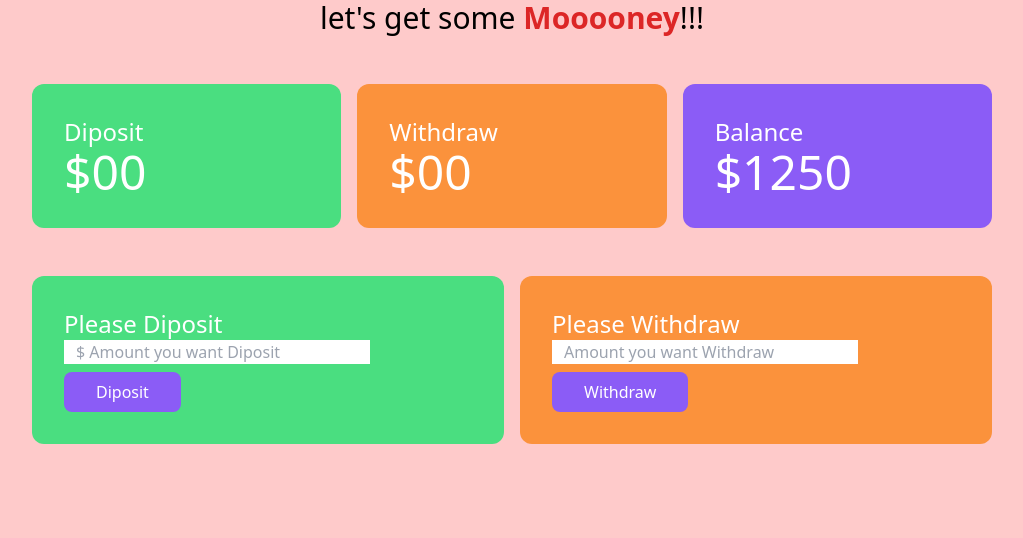
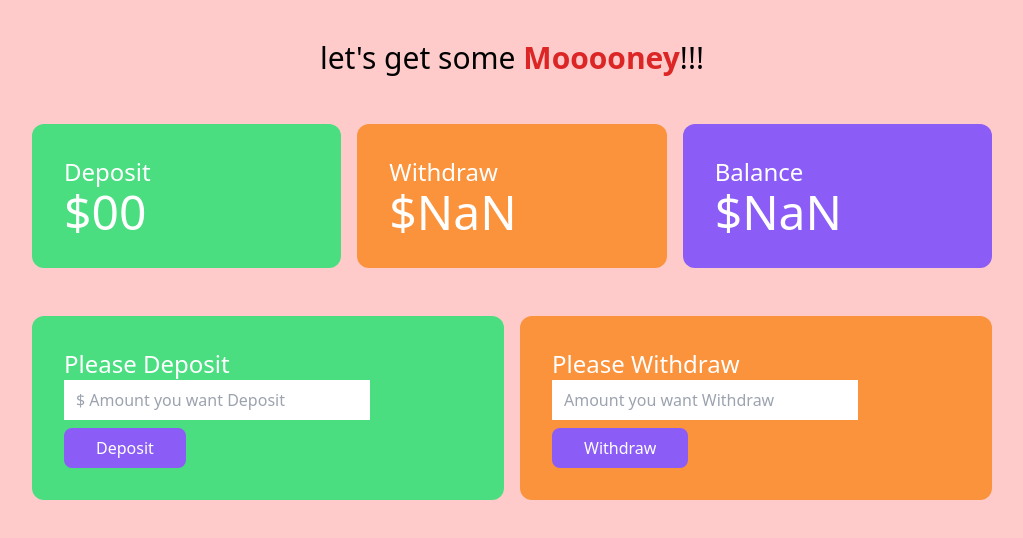
Before and after one commit to KhondokarAlMaruf/Baap-er-Bank, a plain HTML site: page bank.html in a window 1280 px wide. Both pictures are taken after a click on the button "Withdraw". Shown: the whole page, without its empty margins (128-1151 px from the left). Drawn offline with nearby package versions, Linux system fonts and the light colour scheme.

Commit message:
site is done

```diff
--- a/bank.html
+++ b/bank.html
@@ -9,29 +9,29 @@
     <script src="https://cdn.tailwindcss.com"></script>
 </head>
 
-<body>
+<body class="bg-red-200 m-0">
 
     <header>
-        <h1 class=" text-3xl text-center">let's get some <span class="text-red-600 font-bold">Mooooney</span>!!!
+        <h1 class=" text-3xl text-center pt-10">let's get some <span class="text-red-600 font-bold">Mooooney</span>!!!
         </h1>
     </header>
 
-    <body class="bg-red-200">
+    <main>
         <section class="mt-12">
             <div class="grid grid-cols-3 gap-4 w-9/12 mx-auto text-white">
                 <div class="bg-green-400 p-8 rounded-xl">
-                    <h4 class="text-2xl ">Diposit</h4>
-                    <h2 class="text-5xl">$00</h2>
+                    <h4 class="text-2xl ">Deposit</h4>
+                    <h2 class="text-5xl">$<span id="total-diposit">00</span></h2>
 
                 </div>
                 <div class="bg-orange-400 p-8 rounded-xl">
                     <h4 class="text-2xl ">Withdraw</h4>
-                    <h2 class="text-5xl">$00</h2>
+                    <h2 class="text-5xl">$<span id="withdraw-total">00</span></h2>
 
                 </div>
                 <div class="bg-violet-500 p-8 rounded-xl">
                     <h4 class="text-2xl ">Balance</h4>
-                    <h2 class="text-5xl">$1250</h2>
+                    <h2 class="text-5xl">$<span id="balance-total">1250</span></h2>
 
                 </div>
 
@@ -44,17 +44,17 @@
         <section class="mt-12">
             <div class="grid grid-cols-2 gap-4 w-9/12 mx-auto text-white">
                 <div class="bg-green-400 p-8 rounded-xl">
-                    <h4 class="text-2xl ">Please Diposit</h4>
-                    <input class="w-9/12 block mb-2 px-3 text-rose-900" type="email" name="" id="diposit-amount"
-                        placeholder="$ Amount you want Diposit">
+                    <h4 class="text-2xl ">Please Deposit</h4>
+                    <input class="w-9/12 block mb-2 px-3 py-2 text-rose-900" type="text" name="" id="diposit-amount"
+                        placeholder="$ Amount you want Deposit">
                     <button id="btn-diposit"
-                        class="bg-violet-500 hover:bg-violet-700 px-8 py-2 text-white font-medium rounded-lg">Diposit</button>
+                        class="bg-violet-500 hover:bg-violet-700 px-8 py-2 text-white font-medium rounded-lg">Deposit</button>
 
 
                 </div>
                 <div class="bg-orange-400 p-8 rounded-xl">
                     <h4 class="text-2xl ">Please Withdraw</h4>
-                    <input class="w-9/12 block mb-2 px-3 text-rose-900" type="email" name="" id="withdraw-amount"
+                    <input class="w-9/12 block mb-2 px-3 py-2 text-rose-900" type="text" name="" id="withdraw-field"
                         placeholder="Amount you want Withdraw">
                     <button id="btn-withdraw"
                         class="bg-violet-500 hover:bg-violet-700 px-8 py-2 text-white font-medium rounded-lg">Withdraw</button>
@@ -68,8 +68,9 @@
 
 
         </section>
-    </body>
-
+    </main>
+    <script src="js/bank.js"></script>
+    <script src="js/withdraw.js"></script>
 </body>
 
 </html>
--- /dev/null
+++ b/js/bank.js
@@ -0,0 +1,22 @@
+document.getElementById('btn-diposit').addEventListener('click',function(){
+    const userDiposit = document.getElementById('diposit-amount');
+    const dipositAmount = userDiposit.value;
+    const dipositAmountNumber = parseFloat(dipositAmount);
+
+    const totalDiposit = document.getElementById('total-diposit');
+    const totalDipositAmount = totalDiposit.innerText;
+    const totalDipositeAmountNumber = parseFloat(totalDipositAmount);
+    const currentDepositTotal =  dipositAmountNumber + totalDipositeAmountNumber ;
+    totalDiposit.innerText = currentDepositTotal;
+
+
+    const balanceTotalElement = document.getElementById('balance-total');
+    const previousBalanceTotalString = balanceTotalElement.innerText;
+    const previousBalanceTotal = parseFloat(previousBalanceTotalString);
+
+    const currentBalanceTotal = previousBalanceTotal +  dipositAmountNumber;
+    balanceTotalElement.innerText = currentBalanceTotal;
+
+
+    userDiposit.value = '';
+})
--- a/js/login.js
+++ b/js/login.js
@@ -1,10 +1,10 @@
 document.getElementById('btn-submit').addEventListener('click', function () {
     const userEmail = document.getElementById('user-email');
     const email = userEmail.value;
-    console.log(email);
+    // console.log(email);
     const userPass = document.getElementById('user-pass');
     const pass = userPass.value;
-    console.log(pass);
+    // console.log(pass);
 
     if(email ==='maruf@gmail.com' && pass === 'maruf'){
             window.location.href ='bank.html';
--- /dev/null
+++ b/js/withdraw.js
@@ -0,0 +1,31 @@
+document.getElementById('btn-withdraw').addEventListener('click',function(){
+
+    // step-2
+    const withdrawField = document.getElementById('withdraw-field');
+    const newWithdrawAmountString = withdrawField.value;
+    const newWithdrawAmount = parseFloat(newWithdrawAmountString);
+
+    // step-3
+     const withdrawTotalElement = document.getElementById('withdraw-total');
+     const previousWithdrawTotalString = withdrawTotalElement.innerText;
+     const previousWithdrawTotal = parseFloat(previousWithdrawTotalString);
+
+    // step-4
+
+    const currentwithdrawTotal = previousWithdrawTotal + newWithdrawAmount;
+    withdrawTotalElement.innerText = currentwithdrawTotal;
+
+    // step-5
+    const balanceTotalElement = document.getElementById('balance-total');
+    const previousBalanceTotalString = balanceTotalElement.innerText;
+    const previousBalanceTotal = parseFloat(previousBalanceTotalString);
+
+    // step-6
+    const newBalanceTotal = previousBalanceTotal - newWithdrawAmount;
+    balanceTotalElement.innerText = newBalanceTotal;
+
+
+    // step-7
+    withdrawField.value = '';
+
+});
```
